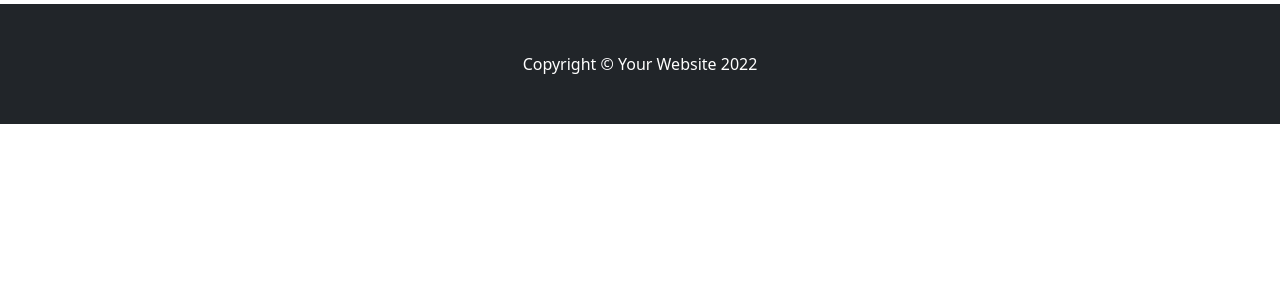
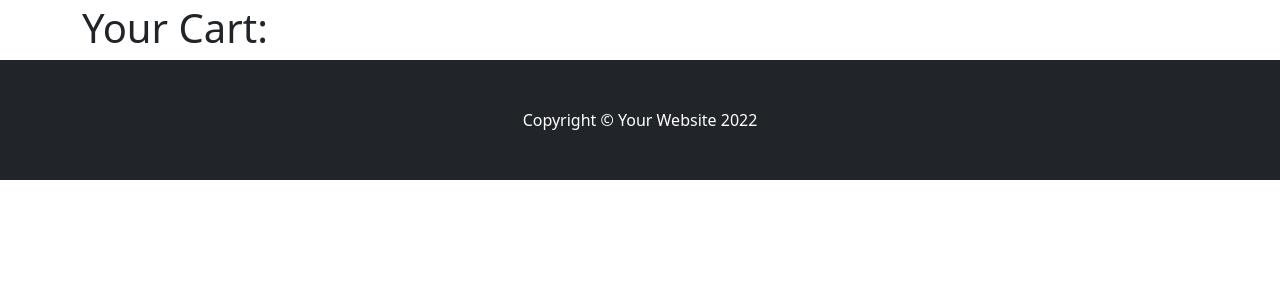
Before and after one commit to CrispyDanger/shoe-sale-website, a Django app: page /cart/ in a window 1280 px wide. Shown: the part 56-356 px from the top of the page. Run offline with Django 4.2, Linux system fonts and the light colour scheme; the visitor is signed in with stand-in values (Sample User, id 1); data comes from the database, SQL or seed files in the repository; data that the repository does not hold is empty; parts of the project's set-up code (start-up, migrations or seed data) failed here and were passed over; some libraries are stand-ins or nearby versions.

Commit message:
Fixed models, implemented 'add to cart' func

```diff
--- /dev/null
+++ b/ecommerce/static/css/styles.css
@@ -0,0 +1,3 @@
+a {
+    text-decoration: none;
+}
--- a/ecommerce/templates/pages/cart.html
+++ b/ecommerce/templates/pages/cart.html
@@ -2,9 +2,21 @@
 
 {% block content %}
 
-{% for cart_item in cart_items %}
-<h2>{{ cart_item.name }}</h2>
-{% endfor %}
 
 
+<h1>Your Cart:</h1>
+<div class="conatiner">
+    <div class="col">
+    {% for cart_item in cart_items %}
+    <div class="row-6">
+        <div class="text-black">
+            {{ cart_item.product }}
+            <div class="text-center"><a class="btn btn-outline-dark mt-auto update-cart" data-product={{ product.id }} data-action="remove" href="#">Remove</a></div>
+            <div class="text-black">Quantity:{{ cart_item.quantity }}</div>
+        </div>
+    </div>
+    {% endfor %}
+    </div>
+</div>
+
 {% endblock content %}
--- a/shopping_cart/models.py
+++ b/shopping_cart/models.py
@@ -10,17 +10,11 @@ class Cart(models.Model):
     )
     created_at = models.DateTimeField(auto_now_add=True)
 
-    def __str__(self):
-        return self.user + "`s" + "cart"
-
 
 class CartItem(models.Model):
     product = models.ForeignKey(Product, on_delete=models.CASCADE)
-    quantity = models.IntegerField(default=1)
+    quantity = models.IntegerField(default=0)
     cart = models.ForeignKey("Cart", on_delete=models.CASCADE)
-
-    def __str__(self):
-        return self.user + " - " + self.product
 
 
 # Create your models here.
--- a/shopping_cart/views.py
+++ b/shopping_cart/views.py
@@ -13,7 +13,7 @@ class CartListView(View):
     def get(self, request):
         current_user = request.user
         cart = Cart.objects.get_or_create(user=current_user)[0]
-        cartItems = CartItem.objects.filter(cart=cart.id)
+        cartItems = CartItem.objects.filter(cart=cart)
 
         context = {
             "cart_items": cartItems,
@@ -35,7 +35,7 @@ class CartUpdateView(View):
 
         cart = Cart.objects.get_or_create(user=current_user)
 
-        cartItem = CartItem.objects.get_or_create(cart=cart.id, product=product)
+        cartItem = CartItem.objects.get_or_create(cart=cart[0], product=product)[0]
 
         if action == "add":
             cartItem.quantity += 1
```
